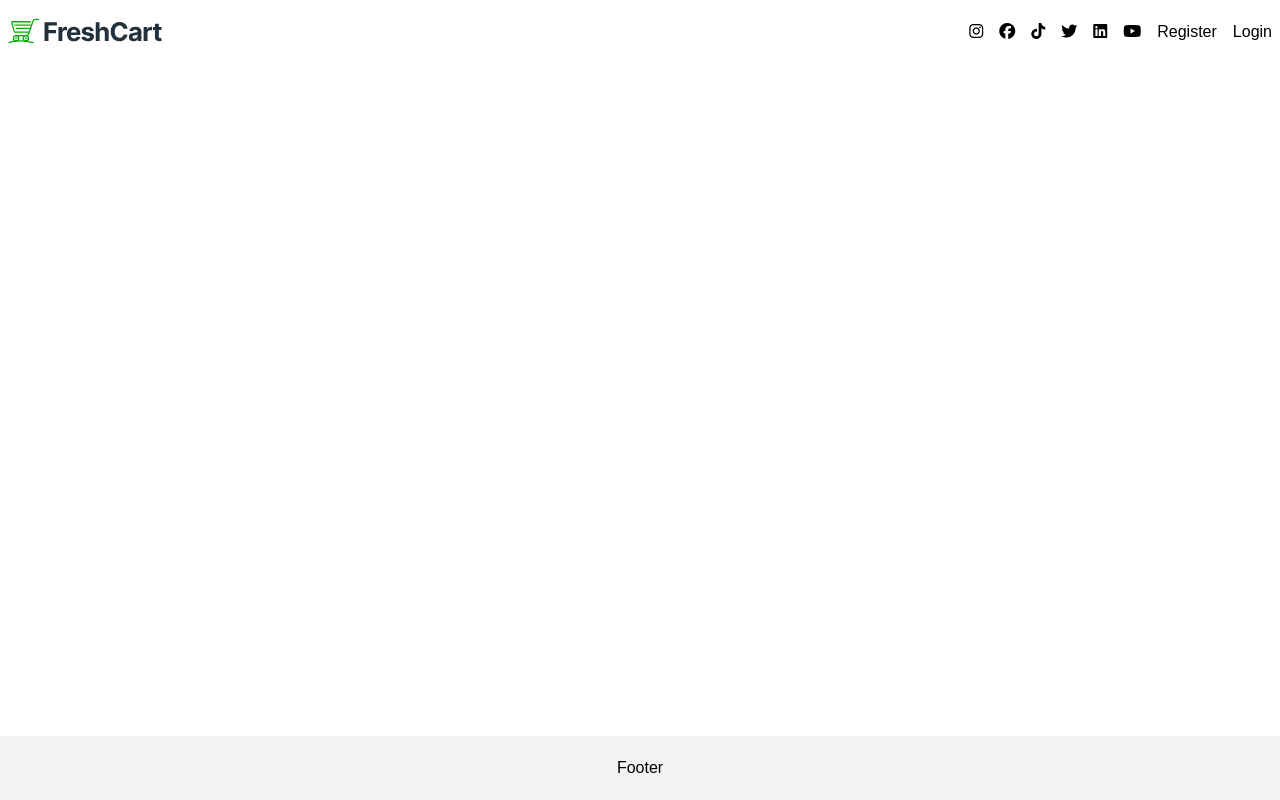
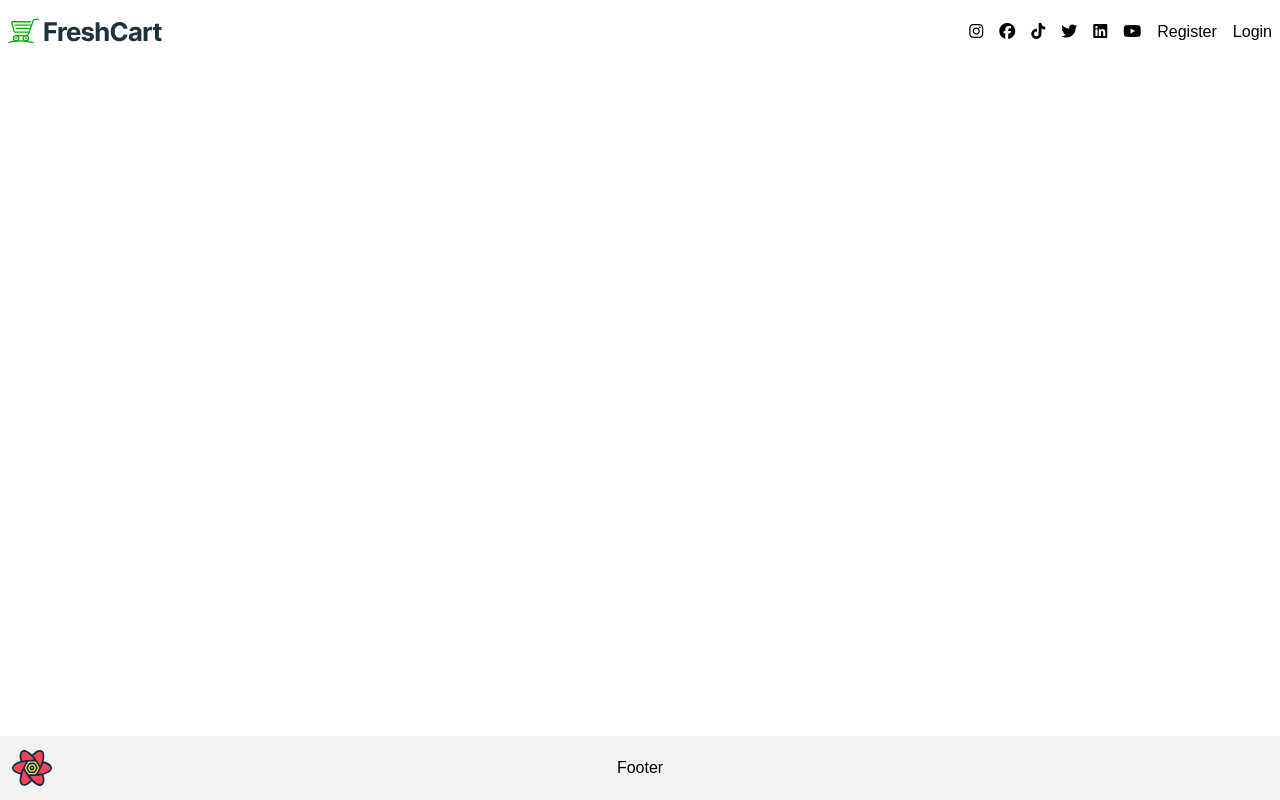
Before and after one commit to marwa1209/FreshCart-React, a React (Create React App) app: page / in a window 1280 px wide. Built offline with nearby package versions, Linux system fonts and the light colour scheme.

Commit message:
add-devtools

```diff
--- a/src/index.js
+++ b/src/index.js
@@ -9,6 +9,7 @@ import TokenContextProvider from "./Context/token";
 import "slick-carousel/slick/slick.css";
 import "slick-carousel/slick/slick-theme.css";
 import { QueryClient, QueryClientProvider } from "react-query";
+import { ReactQueryDevtools } from "../node_modules/react-query/es/devtools/devtools";
 import CartContextProvider from "./Context/cartContext";
 import PaymentContextProvider from "./Context/payment";
 const root = ReactDOM.createRoot(document.getElementById("root"));
@@ -21,6 +22,7 @@ root.render(
           <TokenContextProvider>
             <App />
           </TokenContextProvider>
+          {process.env.NODE_ENV === "development" && <ReactQueryDevtools />}
 
         </React.StrictMode>
       </QueryClientProvider>
```
